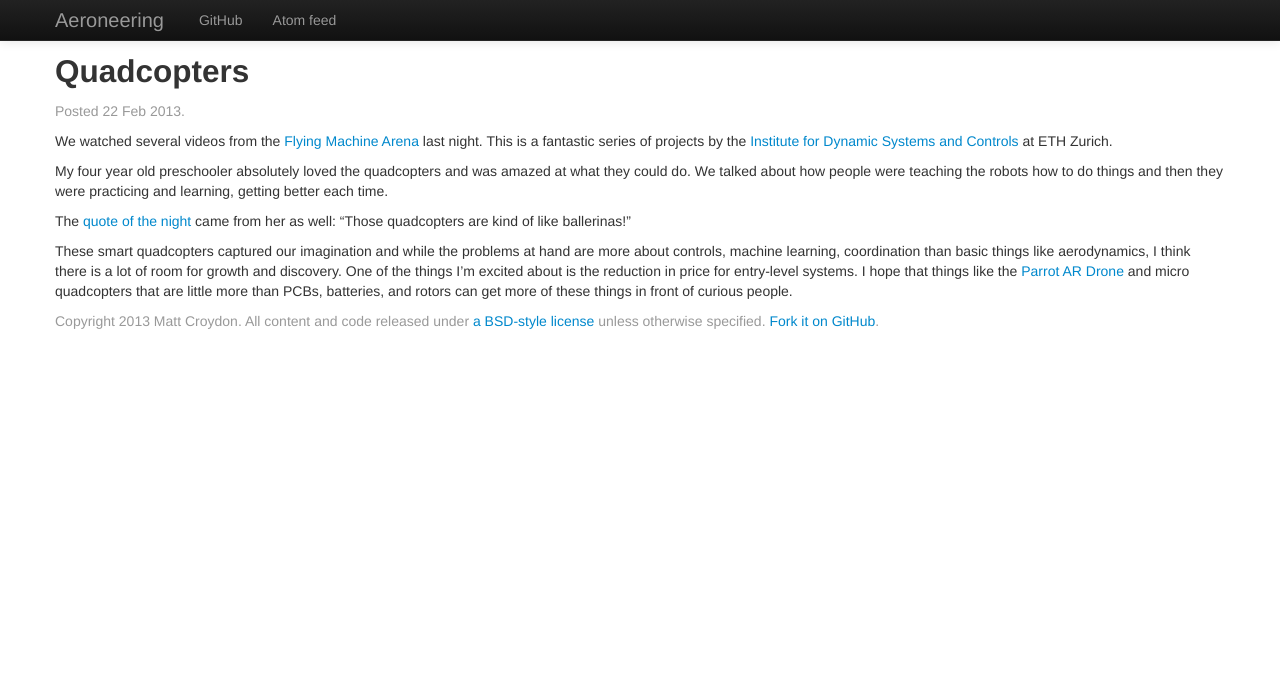
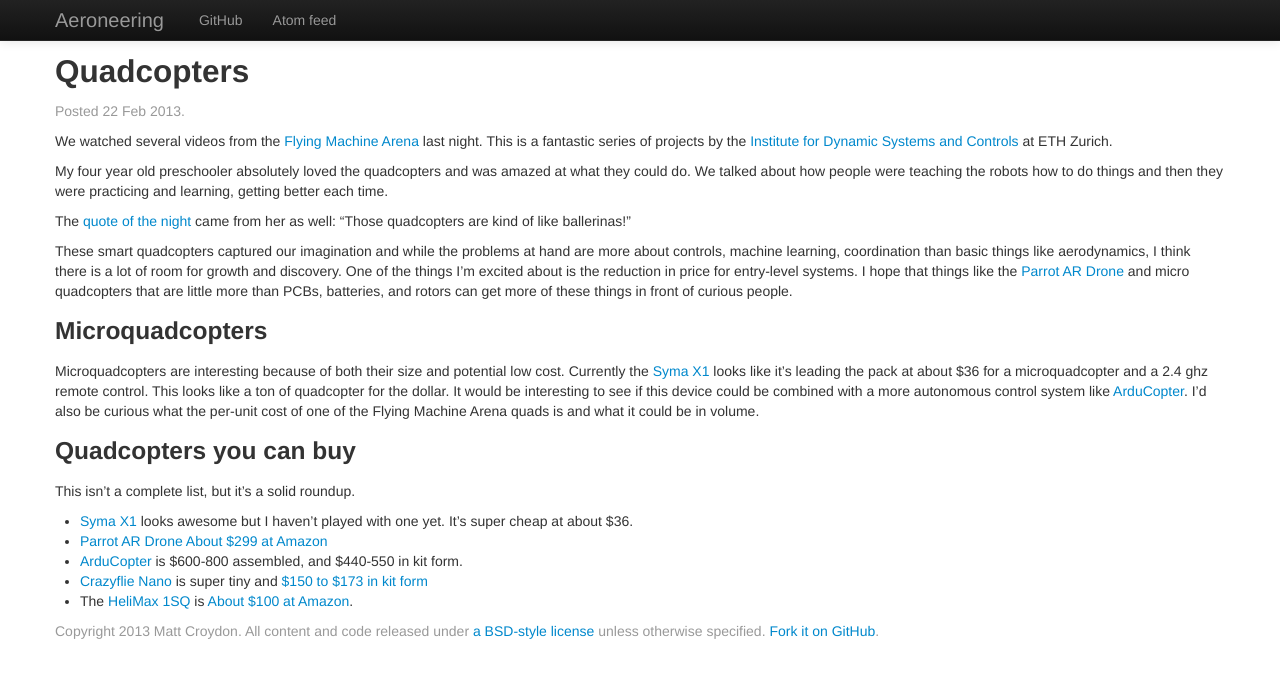
Before and after one commit to aeroneering/aeroneering.github.com, a Jekyll site: the page built from _posts/2013-02-22-quadcopters.md, in a window 1280 px wide. Shown: the top 678 px of the page. Built offline with Jekyll 4.4.1, drawn with Linux system fonts in a browser that asks for light colours.

Commit message:
Updated quadcopter post.

```diff
--- a/_posts/2013-02-22-quadcopters.md
+++ b/_posts/2013-02-22-quadcopters.md
@@ -9,3 +9,17 @@
 The [quote of the night](https://twitter.com/mc/status/304761922010632192) came from her as well: "Those quadcopters are kind of like ballerinas!"
 
 These smart quadcopters captured our imagination and while the problems at hand are more about controls, machine learning, coordination than basic things like aerodynamics, I think there is a lot of room for growth and discovery. One of the things I'm excited about is the reduction in price for entry-level systems.  I hope that things like the [Parrot AR Drone](http://ardrone2.parrot.com/) and micro quadcopters that are little more than PCBs, batteries, and rotors can get more of these things in front of curious people.
+
+### Microquadcopters
+
+Microquadcopters are interesting because of both their size and potential low cost.  Currently the [Syma X1](http://www.amazon.com/gp/product/B0096SJU3U/ref=as_li_qf_sp_asin_il_tl?ie=UTF8&camp=1789&creative=9325&creativeASIN=B0096SJU3U&linkCode=as2&tag=postneo-20) looks like it's leading the pack at about $36 for a microquadcopter and a 2.4 ghz remote control.  This looks like a ton of quadcopter for the dollar.  It would be interesting to see if this device could be combined with a more autonomous control system like [ArduCopter](https://code.google.com/p/arducopter/wiki/ArduCopter).  I'd also be curious what the per-unit cost of one of the Flying Machine Arena quads is and what it could be in volume.
+
+### Quadcopters you can buy
+
+This isn't a complete list, but it's a solid roundup.
+
+* [Syma X1](http://www.amazon.com/gp/product/B0096SJU3U/ref=as_li_qf_sp_asin_il_tl?ie=UTF8&camp=1789&creative=9325&creativeASIN=B0096SJU3U&linkCode=as2&tag=postneo-20) looks awesome but I haven't played with one yet.  It's super cheap at about $36.
+* [Parrot AR Drone](http://ardrone2.parrot.com/) [About $299 at Amazon](http://www.amazon.com/gp/product/B007HZLLPY/ref=as_li_qf_sp_asin_il_tl?ie=UTF8&camp=1789&creative=9325&creativeASIN=B007HZLLPY&linkCode=as2&tag=postneo-20)
+* [ArduCopter](https://code.google.com/p/arducopter/wiki/Purchase) is $600-800 assembled, and $440-550 in kit form.
+* [Crazyflie Nano](http://wiki.bitcraze.se/projects:crazyflie:index) is super tiny and [$150 to $173 in kit form](http://www.seeedstudio.com/depot/bitcraze-m-64.html)
+* The [HeliMax 1SQ](http://www.helimax-rc.com/helicopters/hmxe0834-1sq/index.html) is [About $100 at Amazon](http://www.amazon.com/gp/product/B009ZVG3QA/ref=as_li_qf_sp_asin_il_tl?ie=UTF8&camp=1789&creative=9325&creativeASIN=B009ZVG3QA&linkCode=as2&tag=postneo-20).
```
